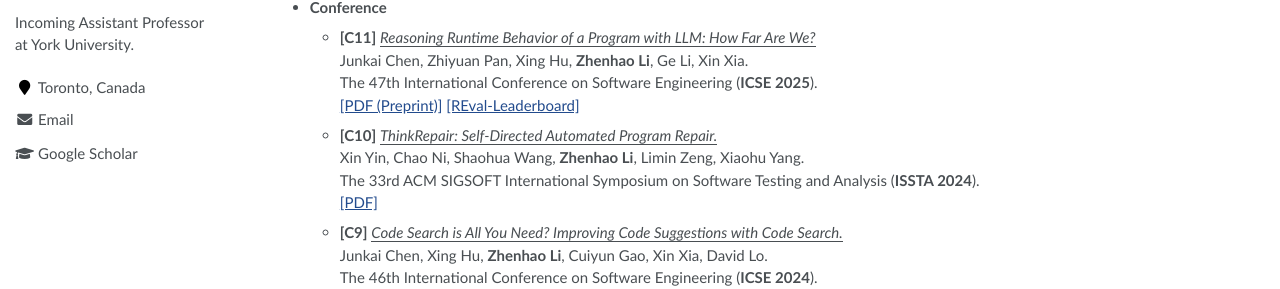
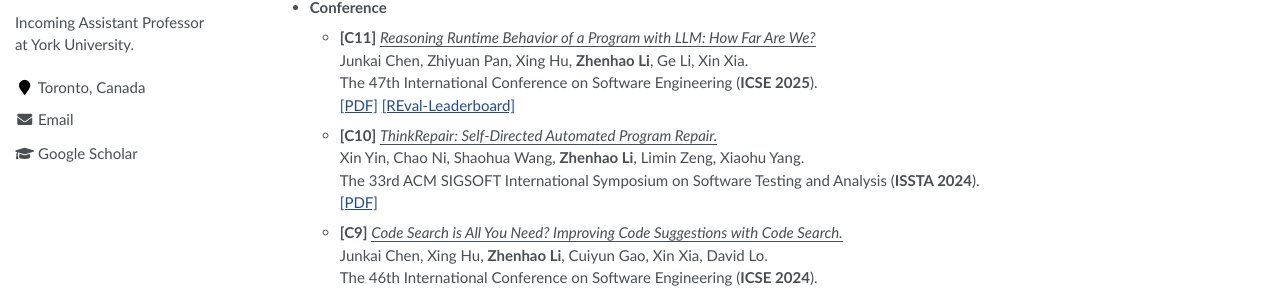
Before and after one commit to ginolzh/ginolzh.github.io, a Jekyll site: the page built from _pages/about.md, in a window 1280 px wide and 900 px high. Shown: the part 300-589 px from the top of the window. Built offline with Jekyll 4.4.1, drawn with Linux system fonts in a browser that asks for light colours.

Commit message:
Update about.md

```diff
--- a/_pages/about.md
+++ b/_pages/about.md
@@ -24,7 +24,7 @@ Selected Publications
   * **[C11]** <ins>*Reasoning Runtime Behavior of a Program with LLM: How Far Are We?*</ins>\
   Junkai Chen, Zhiyuan Pan, Xing Hu, **Zhenhao Li**, Ge Li, Xin Xia.\
   The 47th International Conference on Software Engineering (**ICSE 2025**).\
-  [[PDF (Preprint)]](https://arxiv.org/pdf/2403.16437v2) [[REval-Leaderboard]](https://r-eval.github.io/)
+  [[PDF]](https://ginolzh.github.io/papers/ICSE2025_Reasoning_LLM.pdf) [[REval-Leaderboard]](https://r-eval.github.io/)
   * **[C10]** <ins>*ThinkRepair: Self-Directed Automated Program Repair.*</ins>\
   Xin Yin, Chao Ni, Shaohua Wang, **Zhenhao Li**, Limin Zeng, Xiaohu Yang.\
   The 33rd ACM SIGSOFT International Symposium on Software Testing and Analysis (**ISSTA 2024**).\
```
